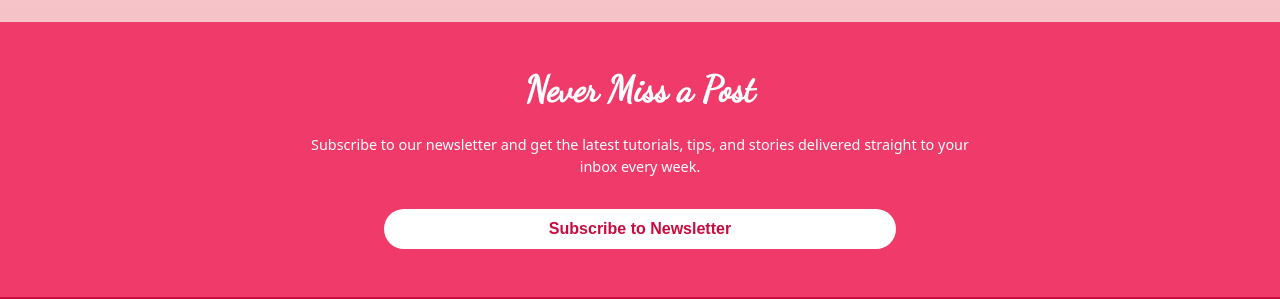
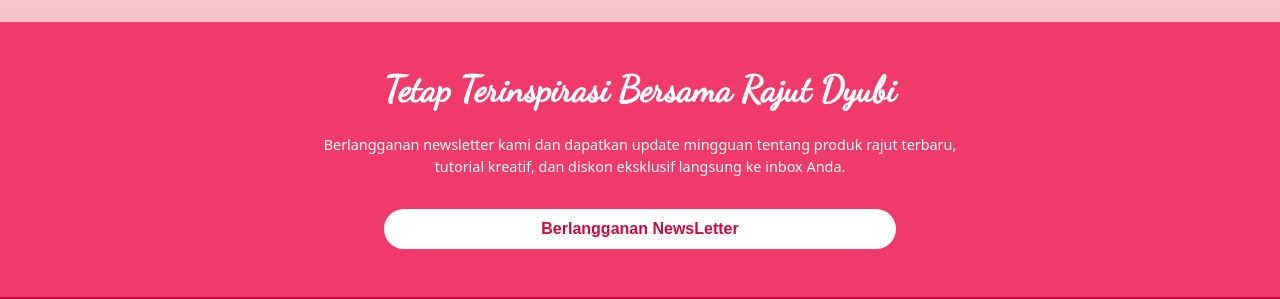
Before and after one commit to agungsaputro0/rajut-dyubi, a React (Vite) app: page /Blog in a window 1280 px wide. Shown: the part 2452-2751 px from the top of the page. Built offline with nearby package versions, Linux system fonts and the light colour scheme; no server answers; a web font is replaced by a local one.

Commit message:
additional update never miss a post

```diff
--- a/src/components/molecules/NeverMissAPost.tsx
+++ b/src/components/molecules/NeverMissAPost.tsx
@@ -8,17 +8,17 @@
       <div className="max-w-6xl mx-auto px-4 sm:px-6 lg:px-8 text-center">
 
         <h2 className="text-3xl sm:text-4xl font-bold text-white mb-2 font-dancingScript">
-          Never Miss a Post
+          Tetap Terinspirasi Bersama Rajut Dyubi
         </h2>
         <p className="text-white max-w-2xl mx-auto mb-6 mt-6 text-[0.9em]">
-         Subscribe to our newsletter and get the latest tutorials, tips, and stories delivered straight to your inbox every week.
+          Berlangganan newsletter kami dan dapatkan update mingguan tentang produk rajut terbaru, tutorial kreatif, dan diskon eksklusif langsung ke inbox Anda.
         </p>
         <div className="mt-8 flex flex-col sm:flex-row gap-4 justify-center items-center w-full max-w-lg mx-auto">
           <Button
             message=""
             variant="min-h-10 w-[60vw] sm:flex-1 bg-white hover:bg-rajutPeach text-rajutBoldPink rounded-full font-poppins"
           >
-            Subscribe to Newsletter
+            Berlangganan NewsLetter
           </Button>
         </div>
       </div>
```
